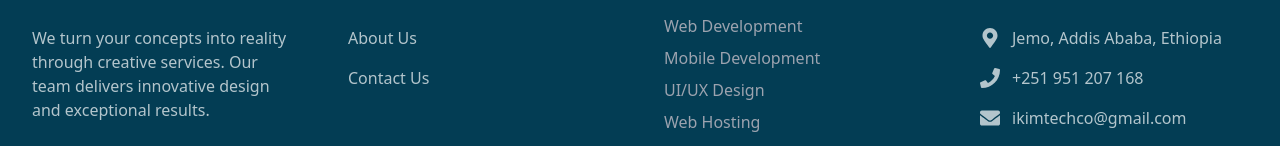
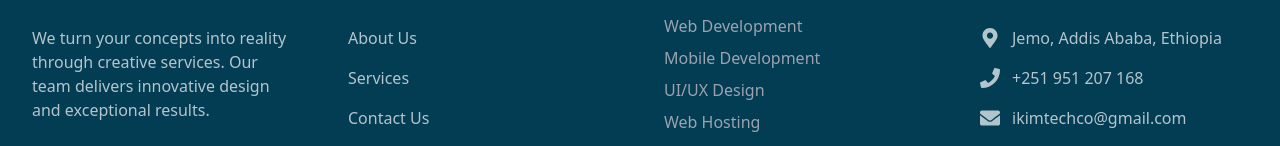
Before and after one commit to adgehbirhane/ikim-tech, a Next.js app: page / in a window 1280 px wide. Shown: the part 4949-5095 px from the top of the page. Built offline with nearby package versions, Linux system fonts and the light colour scheme.

Commit message:
code refactor

```diff
--- a/src/components/layout/Footer.tsx
+++ b/src/components/layout/Footer.tsx
@@ -9,6 +9,7 @@ import { SmoothLink } from '@/components/ui/SmoothLink';
 const footerLinks = {
   company: [
     { name: 'About Us', href: '/about' },
+    { name: 'Services', href: '/services' },
     { name: 'Contact Us', href: '/contact' }
   ],
   contact: [
```
